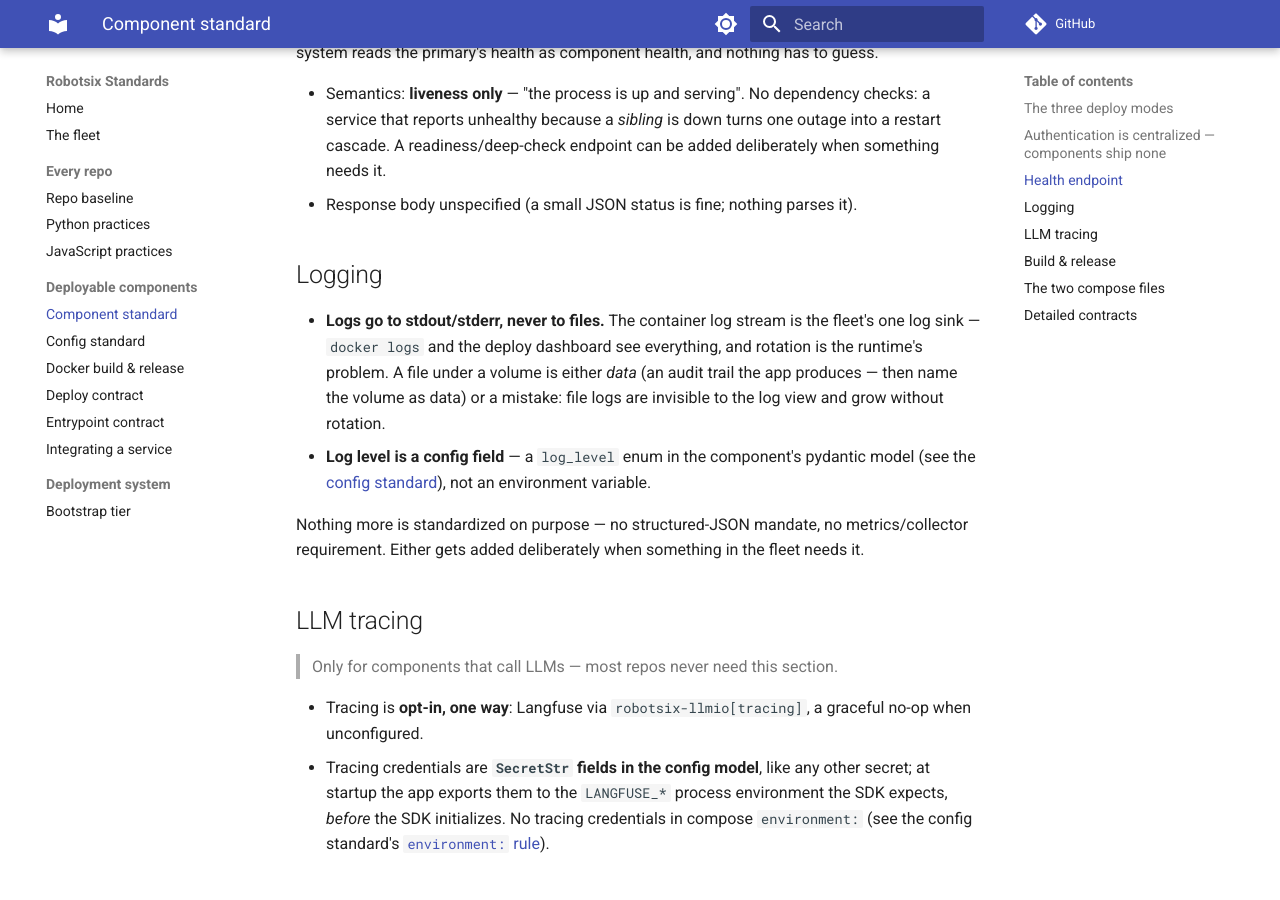
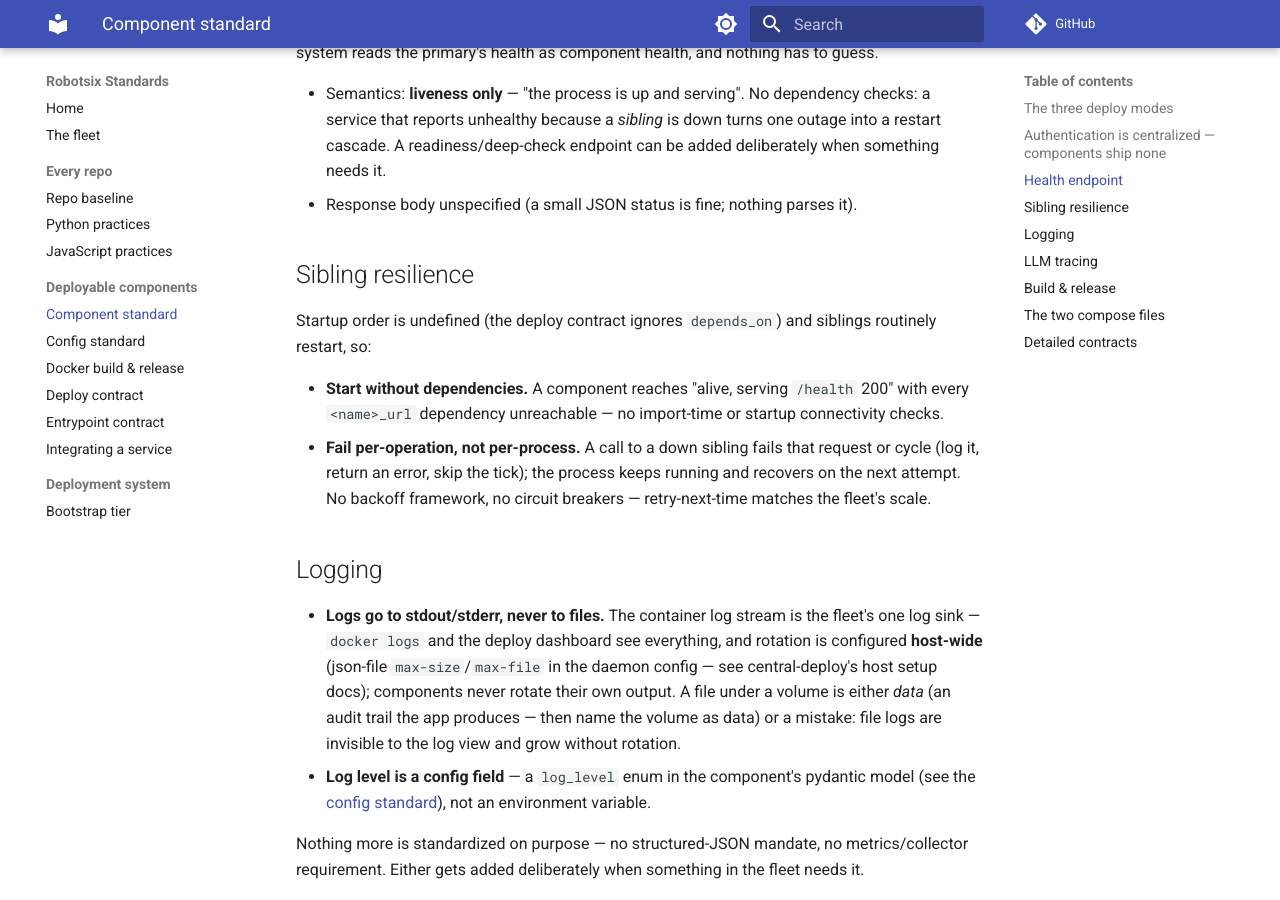
Before and after one commit to damien-robotsix/robotsix-standards, an MkDocs documentation site: the page built from docs/component-standard.md, in a window 1280 px wide and 900 px high, scrolled down 1570 px. Built offline with MkDocs 1.6.1 and Material for MkDocs 9.7.7, drawn with Linux system fonts in a browser that asks for light colours; comment, search, counter and statistics services are not loaded.

Commit message:
Round-5 review: log rotation, memory limits, offline tests, sibling resilience, sweep (#13)
- component standard: log rotation is configured host-wide (json-file
  max-size/max-file — central-deploy host setup), components never rotate;
  new Sibling resilience section (start without dependencies, fail
  per-operation — depends_on is ignored, siblings restart routinely)
- deploy contract pointer: compose resource fields ignored; central-deploy
  applies a default memory limit (dashboard-overridable)
- python: offline-by-default tests ('-m not live', --strict-markers),
  live marker for network/credential tests, scoped tests/.env.example
  (llmio's proven pattern, fleet-wide)
- sweep: APP_UID/APP_GID build-arg override removed (vestige of the
  host-uid-matching rationale round 4 deleted; uid is plainly 1000),
  three stale 'vitest coverage ratchet' one-liners fixed to 'floor',
  fleet.md linked from README and index

Co-authored-by: Claude Fable 5 <noreply@anthropic.com>

```diff
--- a/docs/component-standard.md
+++ b/docs/component-standard.md
@@ -67,11 +67,26 @@ health as component health, and nothing has to guess.
   endpoint can be added deliberately when something needs it.
 - Response body unspecified (a small JSON status is fine; nothing parses it).
 
+## Sibling resilience
+
+Startup order is undefined (the deploy contract ignores `depends_on`) and
+siblings routinely restart, so:
+
+- **Start without dependencies.** A component reaches "alive, serving
+  `/health` 200" with every `<name>_url` dependency unreachable — no
+  import-time or startup connectivity checks.
+- **Fail per-operation, not per-process.** A call to a down sibling fails
+  that request or cycle (log it, return an error, skip the tick); the process
+  keeps running and recovers on the next attempt. No backoff framework, no
+  circuit breakers — retry-next-time matches the fleet's scale.
+
 ## Logging
 
 - **Logs go to stdout/stderr, never to files.** The container log stream is
   the fleet's one log sink — `docker logs` and the deploy dashboard see
-  everything, and rotation is the runtime's problem. A file under a volume is
+  everything, and rotation is configured **host-wide** (json-file
+  `max-size`/`max-file` in the daemon config — see central-deploy's host
+  setup docs); components never rotate their own output. A file under a volume is
   either *data* (an audit trail the app produces — then name the volume as
   data) or a mistake: file logs are invisible to the log view and grow
   without rotation.
```
Also changed, not shown: README.md (+3 -1 lines), changelog.d/20260703T140000Z-fifth-review-round.misc.md (added, +1 -0 lines), docs/deploy-contract.md (+5 -0 lines), docs/docker-standard.md (+4 -6 lines), docs/index.md (+5 -1 lines), docs/python.md (+9 -0 lines), docs/repo-baseline.md (+1 -1 lines).
